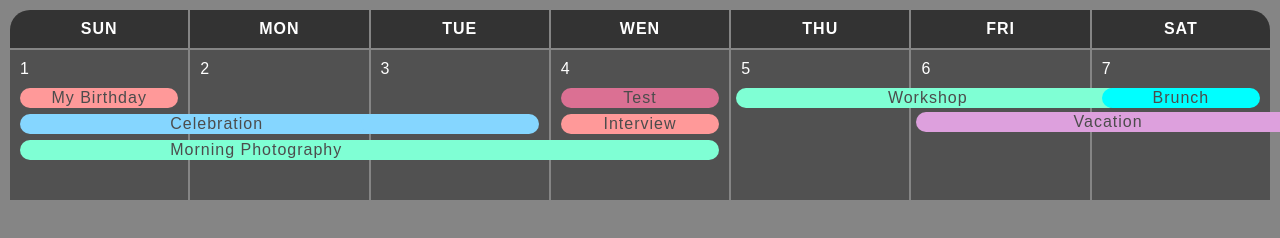
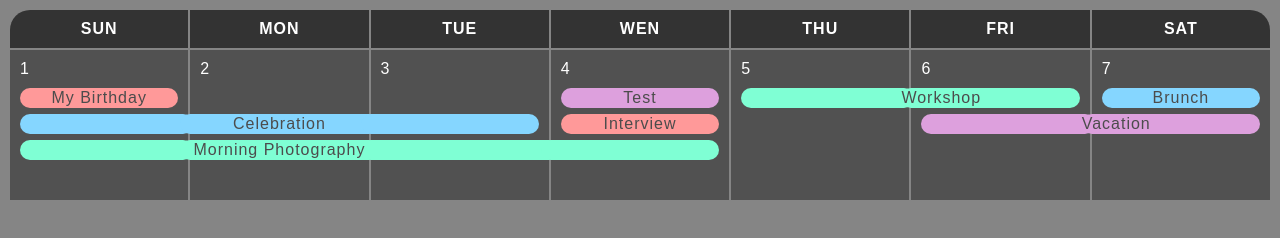
Before and after one commit to Pelimen4ik/Home-Work-2, a plain HTML site: page index.html in a window 1280 px wide. Drawn offline with Linux system fonts and the light colour scheme.

Commit message:
Home WorkN2

```diff
--- a/CSS.css
+++ b/CSS.css
@@ -44,77 +44,39 @@ td {
     background-color: #515151;
 }
 
-.singl-day {
+.bg-red {
     background-color: #ff9999;
-    border-radius: 10px;
-    text-align: center;
 }
 
-.test-single {
-    background-color: palevioletred;
-    border-radius: 10px;
-    text-align: center;
+.bg-blue {
+    background-color: #85d6ff;
 }
 
-.interview-single {
-    background-color: #ff9999;
-    border-radius: 10px;
-    text-align: center;
+.bg-green {
+    background-color: aquamarine;
 }
 
-.brunch-single {
-    background-color: aqua;
+.bg-purple {
+    background-color: plum;
+}
+
+.single-day {
     border-radius: 10px;
     text-align: center;
 }
 
 .event-start {
-    background-color: #85d6ff;
-    margin-right: -15px;
-}
-
-.mornin-start {
-    background-color: aquamarine;
     margin-right: -15px;
 }
 
 .event-middle {
-    background-color: #85d6ff;
     margin-right: -20px;
-    margin-left: -30px;
-}
-
-.mornin-middle {
-    background-color: aquamarine;
-    margin-right: -5px;
-    margin-left: -30px;
-}
-
-.mornin-end {
-    background-color: aquamarine;
-    margin-right: 0px;
-    margin-left: -250px;
+    margin-left: -20px;
+    text-align: center;
 }
 
 .event-end {
-    background-color: #85d6ff;
     margin-left: -20px;
-}
-
-.workshop {
-    background-color: aquamarine;
-    border-radius: 10px;
-    text-align: center;
-    margin-right: -220px;
-    margin-left: -5px;
-}
-
-.vacation {
-    background-color: plum;
-    border-radius: 10px;
-    text-align: center;
-    margin-right: -220px;
-    margin-left: -5px;
 }
 
 .event {
--- a/index.html
+++ b/index.html
@@ -21,40 +21,42 @@
         <tr class="calendar">
             <td>
                 <span class="number">1</span>
-                <span class="singl-day event">My Birthday</span>
-                <span class="event-start event"></span>
-                <span class="mornin-start event"></span>
+                <span class="single-day event bg-red">My Birthday</span>
+                <span class="event-start event bg-blue"></span>
+                <span class="event-start event bg-green"></span>
             <td>
                 <span class="number">2</span>
                 <span class="event"></span>
-                <span class="event-middle event">Celebration</span>
-                <span class="mornin-middle event">Morning Photography</span>
+                <span class="event-middle event bg-blue">Celebration</span>
+                <span class="event-middle event bg-green">Morning Photography</span>
             </td>
             <td>
                 <span class="number">3</span>
                 <span class="event"></span>
-                <span class="event-end event"></span>
+                <span class="event-end event bg-blue"></span>
+                <span class="event-middle event bg-green"></span>
             </td>
             <td>
                 <span class="number">4</span>
-                <span class="test-single event">Test</span>
-                <span class="interview-single event">Interview</span>
-                <span class="mornin-end event"></span>
+                <span class="single-day event bg-purple">Test</span>
+                <span class="single-day event bg-red">Interview</span>
+                <span class="event-end event bg-green"></span>
             </td>
             <td>
                 <span class="number">5</span>
-                <span class="workshop event">Workshop</span>
+                <span class="event-start event bg-green"></span>
 
             </td>
             <td>
                 <span class="number">6</span>
-                <br>
-                <span class="vacation event">Vacation</span>
+                <span class="event-end event bg-green">Workshop</span>
+                <span class="event-start event bg-purple"></span>
 
             </td>
             <td>
                 <span class="number">7</span>
-                <span class="brunch-single event">Brunch</span>
+                <span class="single-day event bg-blue">Brunch</span>
+                <span class="event-end event bg-purple ">Vacation</span>
             </td>
             </td>
         </tr>
```
